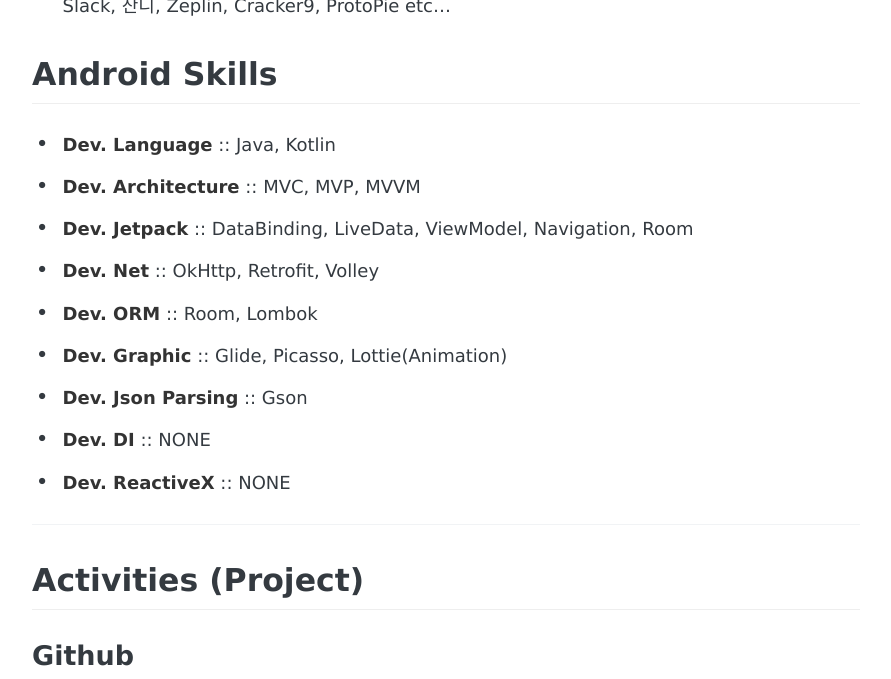
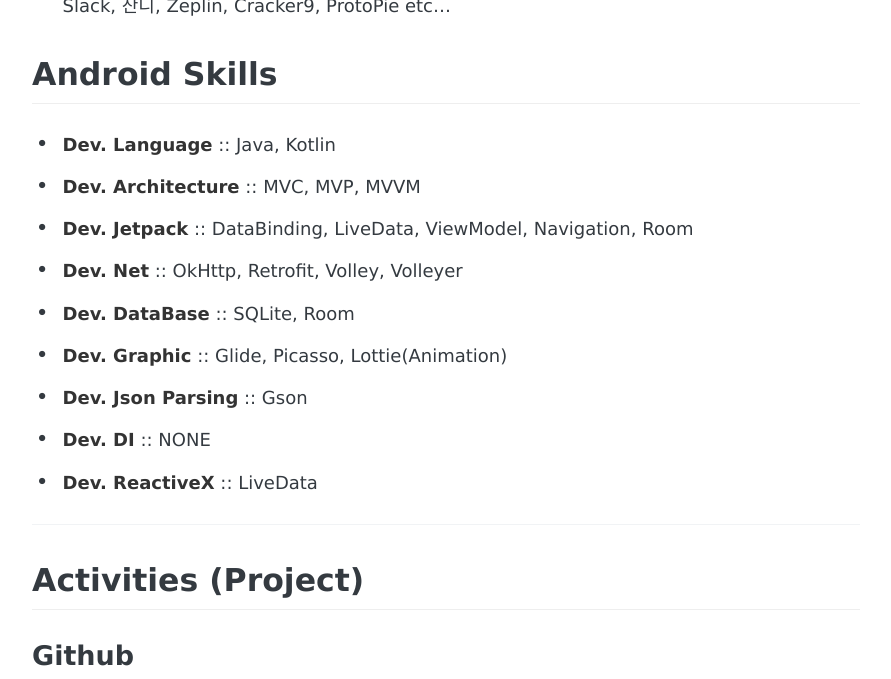
Before and after one commit to CaptainWonJong/CaptainWonJong.github.io, a Jekyll site: the page built from about.md, in a window 1280 px wide and 900 px high, scrolled down 819 px, cut to the strip 0-679 px from the top of the window. Shown: the whole strip, without its empty margins (194-1085 px from the left). Built offline with Jekyll 4.4.1, drawn with Linux system fonts in a browser that asks for light colours; some web fonts are replaced.

Commit message:
modify about

```diff
--- a/about.md
+++ b/about.md
@@ -22,12 +22,12 @@
 - **Dev. Language** :: Java, Kotlin
 - **Dev. Architecture** :: MVC, MVP, MVVM
 - **Dev. Jetpack** :: DataBinding, LiveData, ViewModel, Navigation, Room
-- **Dev. Net** :: OkHttp, Retrofit, Volley
-- **Dev. ORM** :: Room, Lombok
+- **Dev. Net** :: OkHttp, Retrofit, Volley, Volleyer
+- **Dev. DataBase** :: SQLite, Room
 - **Dev. Graphic** :: Glide, Picasso, Lottie(Animation)
 - **Dev. Json Parsing** :: Gson
 - **Dev. DI** :: NONE
-- **Dev. ReactiveX** :: NONE
+- **Dev. ReactiveX** :: LiveData
 
 -------
 
```
